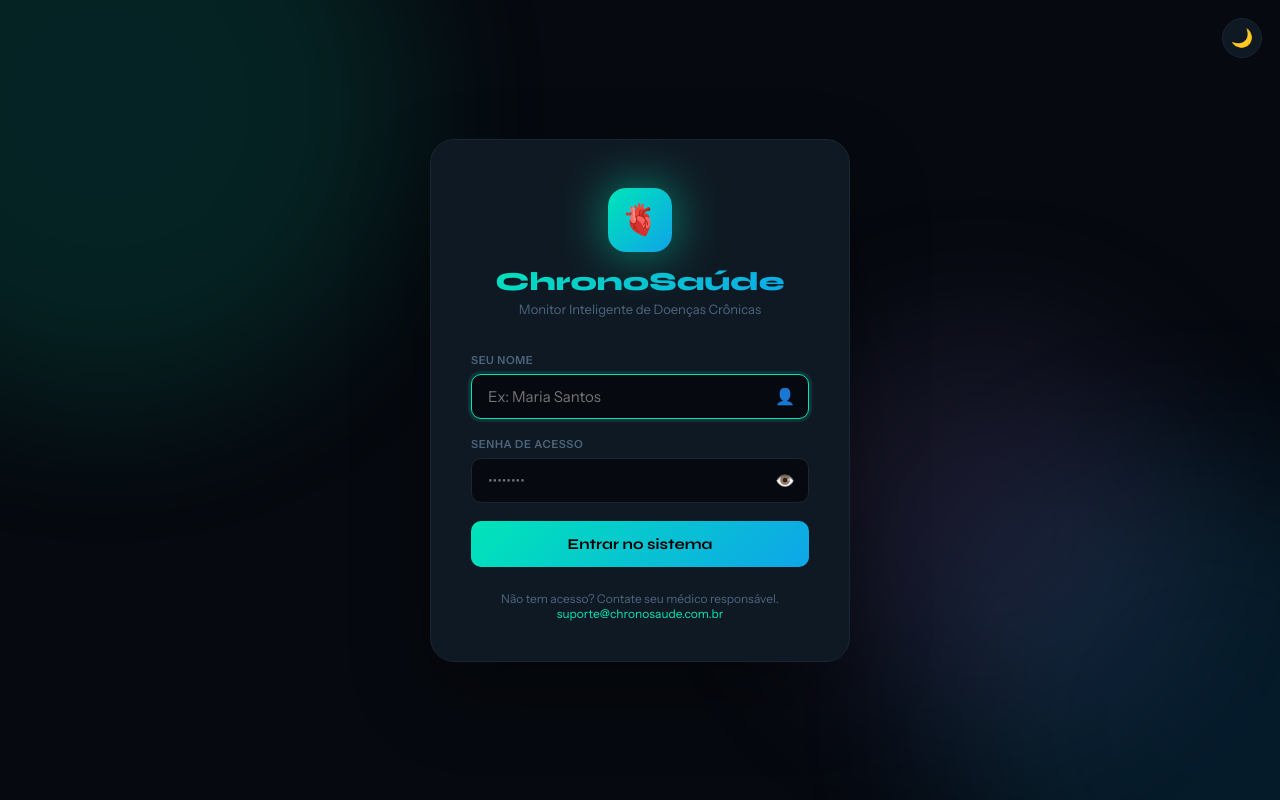
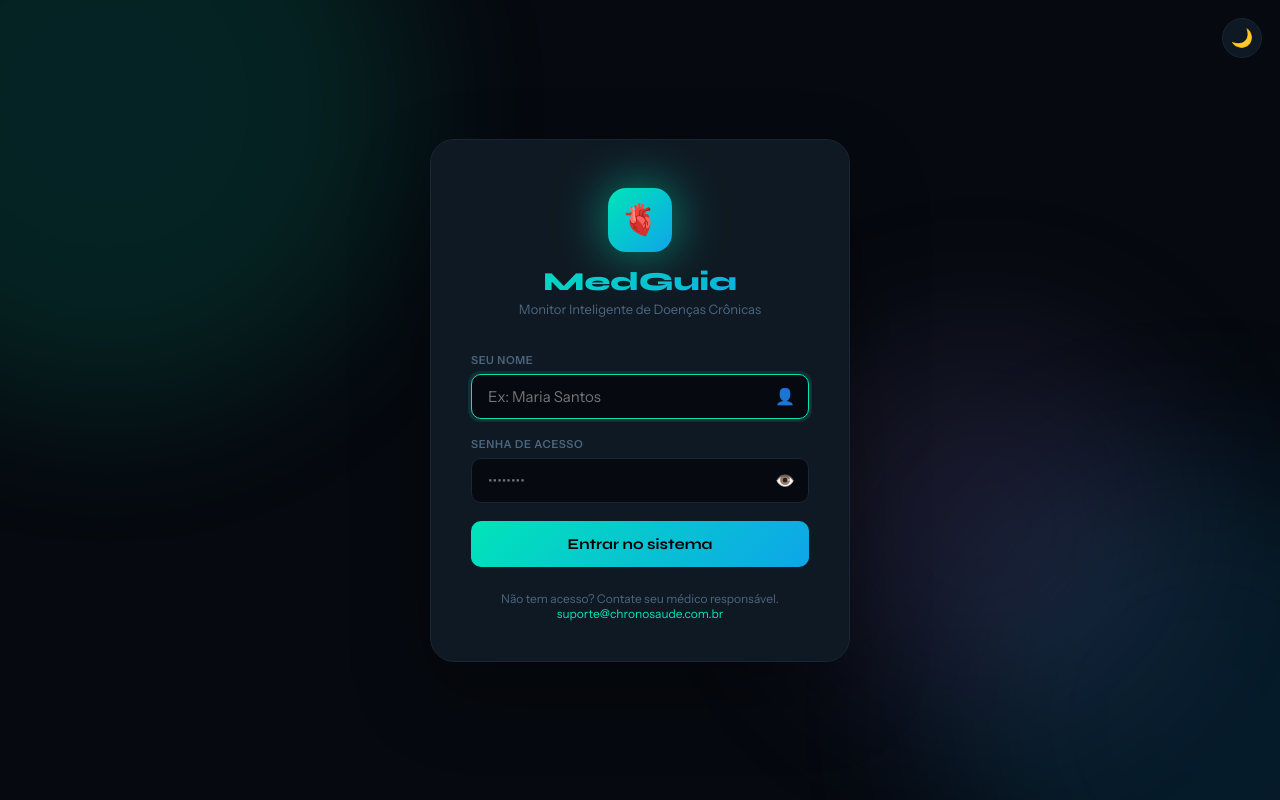
Before and after one commit to VinyPeppe2/chronosaude, a plain HTML site: page index.html in a window 1280 px wide. Drawn offline with Linux system fonts and the light colour scheme.

Commit message:
Change title and logo from ChronoSaúde to MedGuia
Nome APP

```diff
--- a/index.html
+++ b/index.html
@@ -3,7 +3,7 @@
 <head>
 <meta charset="UTF-8"/>
 <meta name="viewport" content="width=device-width,initial-scale=1.0"/>
-<title>ChronoSaúde — Login</title>
+<title>MedGuia — Login</title>
 <link href="https://fonts.googleapis.com/css2?family=Syne:wght@400;600;700;800&family=Instrument+Sans:ital,wght@0,400;0,500;0,600;1,400&display=swap" rel="stylesheet"/>
 <style>
 *,*::before,*::after{box-sizing:border-box;margin:0;padding:0}
@@ -53,7 +53,7 @@ input:focus{border-color:var(--g1);box-shadow:0 0 0 3px rgba(0,229,184,.12)}
 <div class="card" id="login-card">
   <div class="logo">
     <div class="logo-heart">🫀</div>
-    <div class="logo-title">ChronoSaúde</div>
+    <div class="logo-title">MedGuia</div>
     <div class="logo-sub">Monitor Inteligente de Doenças Crônicas</div>
   </div>
   <div id="error-box" class="error-msg">
```
